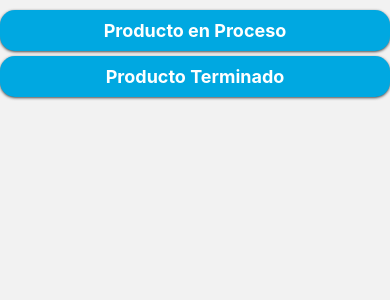
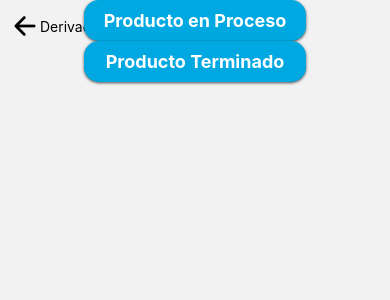
Before and after one commit to ratprogramer/Data_flow_ReactNative, a React Native app: screen /IndicePP_PT in a window 390 px wide. Shown: the top 300 px of the page. Built offline with nearby package versions, Linux system fonts and the light colour scheme.

Commit message:
some changes

```diff
--- a/src/Features/Modulo_pp_pt/Indice/Organismos/IndicePP_PT_organismo.js
+++ b/src/Features/Modulo_pp_pt/Indice/Organismos/IndicePP_PT_organismo.js
@@ -5,13 +5,13 @@ import { styles } from "./styles";
 
 export const IndicePP_PT_organismo = () => {
   const botones = [
-    { path: "SubMenuPP", text: "Producto en Proceso" },
-    { path: "", text: "Producto Terminado" },
+    { path: "SubIndicePP", text: "Producto en Proceso" },
+    { path: "SubMenuPT", text: "Producto Terminado" },
   ];
 
   return (
     <View style={styles.indiceContainer}>
-      <TituloPagina text={"Derivado Lácteo Fermentado"} />
+      <TituloPagina path={"MenuPrincipal"} text={"Derivado Lácteo Fermentado"} />
       <BotonesIndice botones={botones} />
     </View>
   );
--- a/src/Features/Modulo_pp_pt/Vista_pp/Organismos/SubIndicePP_organismo/SubIndicePP_organismo.js
+++ b/src/Features/Modulo_pp_pt/Vista_pp/Organismos/SubIndicePP_organismo/SubIndicePP_organismo.js
@@ -3,7 +3,7 @@ import { useNavigation } from "@react-navigation/native";
 import BotonesIndice from "../../../../../Moleculas/BotonesIndice/BotonesIndice";
 import TituloPagina from "../../../../../Moleculas/TituloPagina/TituloPagina";
 
-export function SubIndicePP_organismo() {
+export const SubIndicePP_organismo = () => {
   const navigation = useNavigation();
 
   const botones = [
--- a/src/Features/Modulo_pp_pt/Vista_pp/Paginas/SubindicePP/SubIndicePP.js
+++ b/src/Features/Modulo_pp_pt/Vista_pp/Paginas/SubindicePP/SubIndicePP.js
@@ -1,10 +1,10 @@
 import { View } from "react-native";
-import SubIndicePP_organismo from "../../Organismos/SubIndicePP_organismo/SubIndicePP_organismo";
+import { SubIndicePP_organismo } from "../../Organismos/SubIndicePP_organismo/SubIndicePP_organismo";
 
-export function SubIndicePP() {
-    return (
-        <View>
-            <SubIndicePP_organismo />
-        </View>
-    );
-}
+export const SubIndicePP = () => {
+  return (
+    <View>
+      <SubIndicePP_organismo />
+    </View>
+  );
+};
--- a/src/Moleculas/BotonesIndice/BotonesIndice.js
+++ b/src/Moleculas/BotonesIndice/BotonesIndice.js
@@ -6,7 +6,7 @@ export const BotonesIndice = ({ botones }) => {
   return (
     <View style={styles.botonesIndiceContainer}>
       {botones.map((boton, index) => (
-        <Boton key={index} text={boton.text} />
+        <Boton key={index} path={boton.path} text={boton.text} />
       ))}
     </View>
   );
@@ -14,11 +14,12 @@ export const BotonesIndice = ({ botones }) => {
 
 const styles = StyleSheet.create({
   botonesIndiceContainer: {
-    gap: 5,
-    alignItems: "center",
-    flexDirection: "column",
-    top: 10,
-    width: "100%",
-    height: "100%",
+    // gap: 5,
+    // alignItems: "center",
+    // flexDirection: "column",
+    // top: 10,
+    // width: "100%",
+    // height: "100%",
+    // backgroundColor: "red"
   },
 });
```
